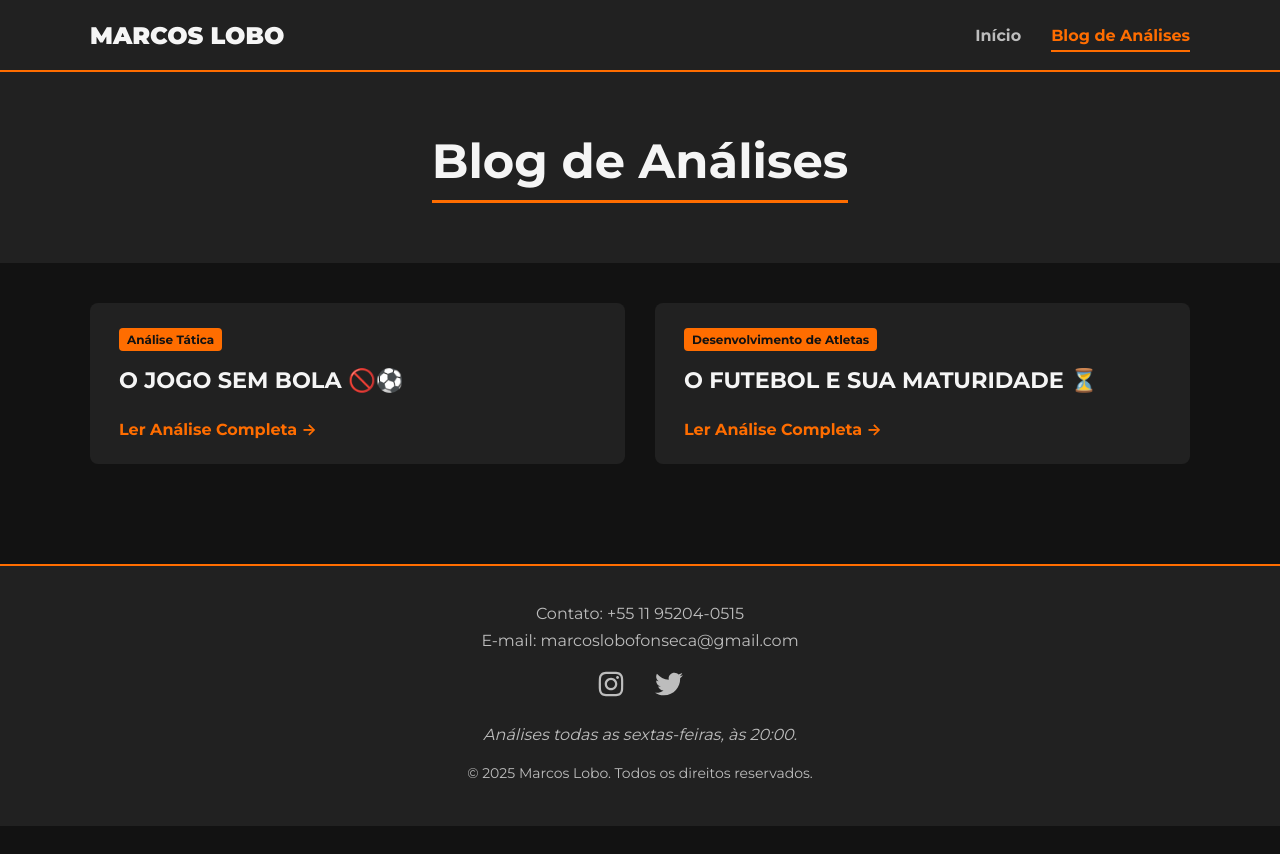
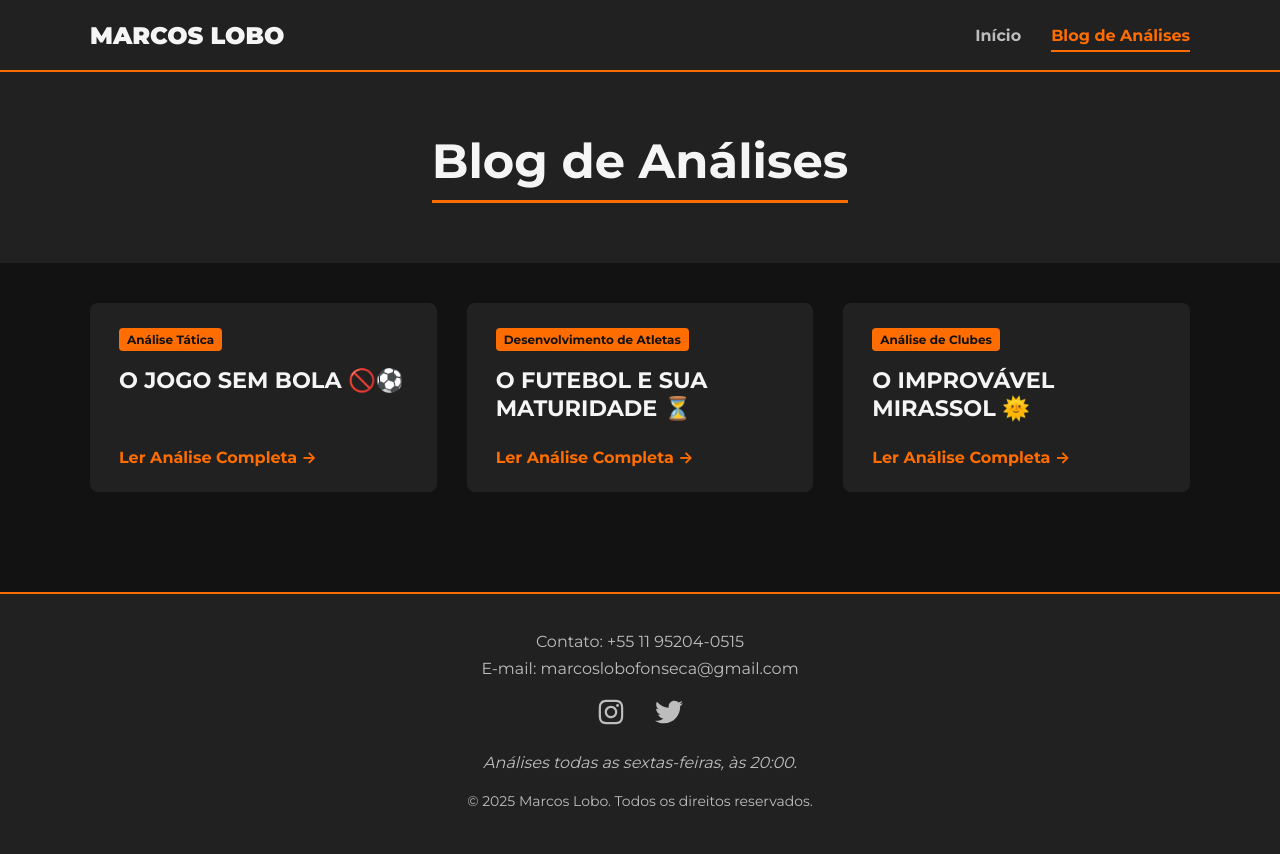
Before and after one commit to Fcc2187/Marcos-Lobo, a React (Create React App) app in the folder portfolio-marcos/: page /blog in a window 1280 px wide. Before the commit the page ends 826 px from the top, so only its background shows below. Built offline with nearby package versions, Linux system fonts and the light colour scheme.

Commit message:
feat: added new analysis

```diff
--- a/portfolio-marcos/src/blog-data/posts.js
+++ b/portfolio-marcos/src/blog-data/posts.js
@@ -43,5 +43,25 @@ export const posts = [
       <p>O cuidado importa. A conversa importa. E acima de tudo: confiar no produto e no processo.</p>
     `
   },
-
+  {
+    slug: 'o-improvavel-mirassol',
+    title: 'O IMPROVÁVEL MIRASSOL 🌞',
+    subtitle: 'A ascensão surpreendente do Mirassol no futebol brasileiro',
+    category: 'Análise de Clubes',
+    date: '26 de Setembro de 2025',
+    author: 'Marcos Lobo',
+    content: `
+      <p>Sim, eu sei que o time do interior paulista era cotado para segurar a laterna do campeonato brasileiro, justamente em seu ano de acesso. Seus inúmeros jogadores que não serviam em outros clubes e por sua falta de tradição o fizeram menosprezado, mas o futebol não é uma matemática exata.</p>
+      <p>O Leão da Alta Araraquarense completa seus 100 anos de história em 2025 e como presente mais que especial ao seu apaixonado torcedor está jogando a elite do campeonato nacional, e muito além disso, superando expectativas.</p>
+      <p>Tudo se iniciou através de Luiz Araújo, jovem promessa da base vendida ao São Paulo, que em 2018 foi vendido pelo tricolor ao Lille-FRA. O time do interior manteve 20% de uma futura venda do atleta que lhe rendeu na época 9 milhões de reais.</p>
+      <p>Do montante, 6,5 milhões foram investidos em seu CT de alta performance e cuidado científico com seus atletas e staff. O espaço conta com 4 campos oficiais, aparelhos de última geração, piscinas, apartamentos para concentração e até mesmo de uma cápsula de flutuação onde os atletas flutuam em uma água morna salina que tem como principais benefícios redução de estresse, alívio de dores e melhorias no sono e bem-estar.</p>
+      <h2>A Força do Coletivo e a Gestão como Diferencial</h2>
+      <p align="center">
+        <img src="/mirassol.jpg" alt="Estrutura e CT do Mirassol Futebol Clube" style="width: 100%; max-width: 550px; height: auto; margin: 20px auto; display: block; border-radius: 8px;">
+      </p>
+      <p>O time vem fazendo uma campanha histórica na série mas algo me chama muito atenção: a quantidade de jogadores em final de contrato - são incríveis 15 jogadores com contratos até o final de 2025 entre vínculos definitivos e empréstimos. O veterano lateral-esquerdo Reinaldo é um caso deles, o camisa 6 soma 8 gols e 3 assistências e tem sido o principal destaque despontando até como o melhor da posição no campeonato, o seu contrato se encerra em 31/12/25.</p>
+      <p>O técnico Rafael Guanaes tem parcela crucial no desempenho do time, o paulista da capital tem um jogo muito bem construído apartir do 4-2-3-1 de muita eficiência tática, jogo aproximado e principalmente de DNA ofensivo, o time tem o 2⁰ melhor ataque da competição superando clubes como Palmeiras e Botafogo, figura também entre os times que mais criam grandes chances, sendo o 5⁰ no geral.</p>
+      <p>Acima de tudo, lá atrás, o Mira entendeu que cuidar dos seus atletas e blindar seu staff técnico seria crucial para sonhar e desempenhar dentro de campo. O cuidado com a parte física e mental dos atletas e da comissão fez e faz total diferença, o time da cidade de 65 mil habitantes fez do profissionalismo o seu melhor aliado. O futuro é promissor em terras Mirassolenses.</p>
+    `
+  }
 ];
```
